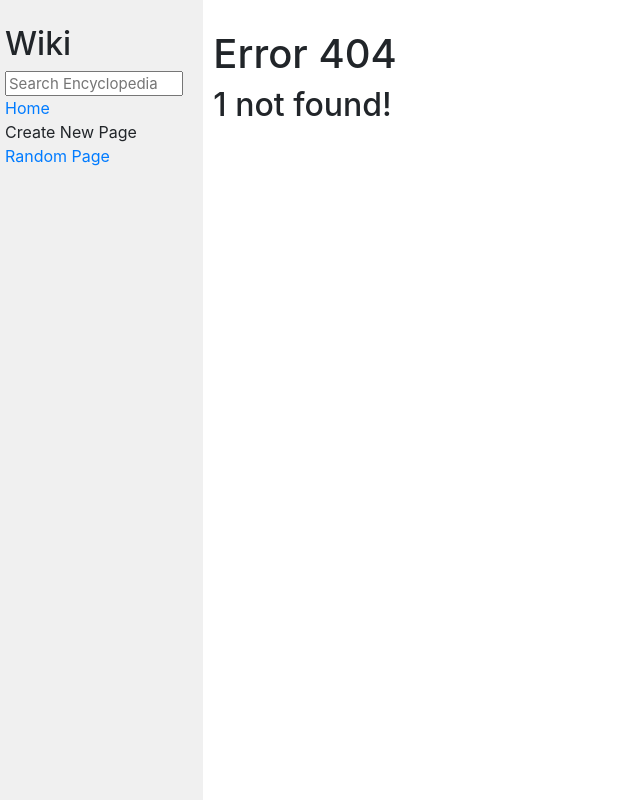
After one commit to mohamed-elhaj/CS50-wiki, a Django app: page /wiki/1 in a window 1280 px wide. The commit adds this page. Shown: the whole page, without its empty margins (0-640 px from the left). Run offline with Django 3.2, Linux system fonts and the light colour scheme; some libraries are stand-ins or nearby versions.

Commit message:
All the links are clickable, random page is working

```diff
--- /dev/null
+++ b/encyclopedia/templates/encyclopedia/error.html
@@ -0,0 +1,8 @@
+{% extends "encyclopedia/layout.html" %}
+
+{% block title %} Error {% endblock %}
+
+{% block body %}
+    <h1>Error 404</h1>
+    <h2>{{name}} not found!</h2>
+{% endblock %}
--- a/encyclopedia/templates/encyclopedia/index.html
+++ b/encyclopedia/templates/encyclopedia/index.html
@@ -9,7 +9,7 @@
 
     <ul>
         {% for entry in entries %}
-            <li>{{ entry }}</li>
+            <li><a href="/wiki/{{ entry }}">{{ entry }}</a></li>
         {% endfor %}
     </ul>
 
--- a/encyclopedia/templates/encyclopedia/layout.html
+++ b/encyclopedia/templates/encyclopedia/layout.html
@@ -22,7 +22,7 @@
                     Create New Page
                 </div>
                 <div>
-                    Random Page
+                    <a href="/wiki/random">Random Page</a>
                 </div>
                 {% block nav %}
                 {% endblock %}
--- a/encyclopedia/urls.py
+++ b/encyclopedia/urls.py
@@ -3,5 +3,7 @@ from django.urls import path
 from . import views
 
 urlpatterns = [
-    path("", views.index, name="index")
+    path("", views.index, name="index"),
+    path("random", views.random, name="random_page"),
+    path("<str:entry>", views.entry, name="entry")
 ]
--- a/encyclopedia/views.py
+++ b/encyclopedia/views.py
@@ -1,4 +1,6 @@
 from django.shortcuts import render
+from markdown2 import Markdown
+from random import randint
 
 from . import util
 
@@ -7,3 +9,28 @@ def index(request):
     return render(request, "encyclopedia/index.html", {
         "entries": util.list_entries()
     })
+
+
+def entry(request, entry):
+
+    markdowner = Markdown()
+    page = util.get_entry(entry)
+    if page is None:
+        return render(request, "encyclopedia/error.html", {
+            "name": entry
+        })
+    else:
+        return render(request, "encyclopedia/entry.html", {
+            "title": entry,
+            "content": markdowner.convert(page)
+        })
+
+def random(request):
+    markdowner = Markdown()
+    entries = util.list_entries()
+    random_page = entries[randint(0, len(entries) - 1)]
+    random_page = util.get_entry(random_page)
+    return render(request, "encyclopedia/entry.html", {
+        "title": "random_page",
+        "content": markdowner.convert(random_page)
+    })
--- a/wiki/urls.py
+++ b/wiki/urls.py
@@ -18,5 +18,5 @@ from django.urls import include, path
 
 urlpatterns = [
     path('admin/', admin.site.urls),
-    path('', include("encyclopedia.urls"))
+    path('wiki/', include("encyclopedia.urls"), name="wiki")
 ]
```
Also changed, not shown: encyclopedia/templates/encyclopedia/entry.html (added, +7 -0 lines), encyclopedia/templates/encyclopedia/test.html (added, +9 -0 lines).
